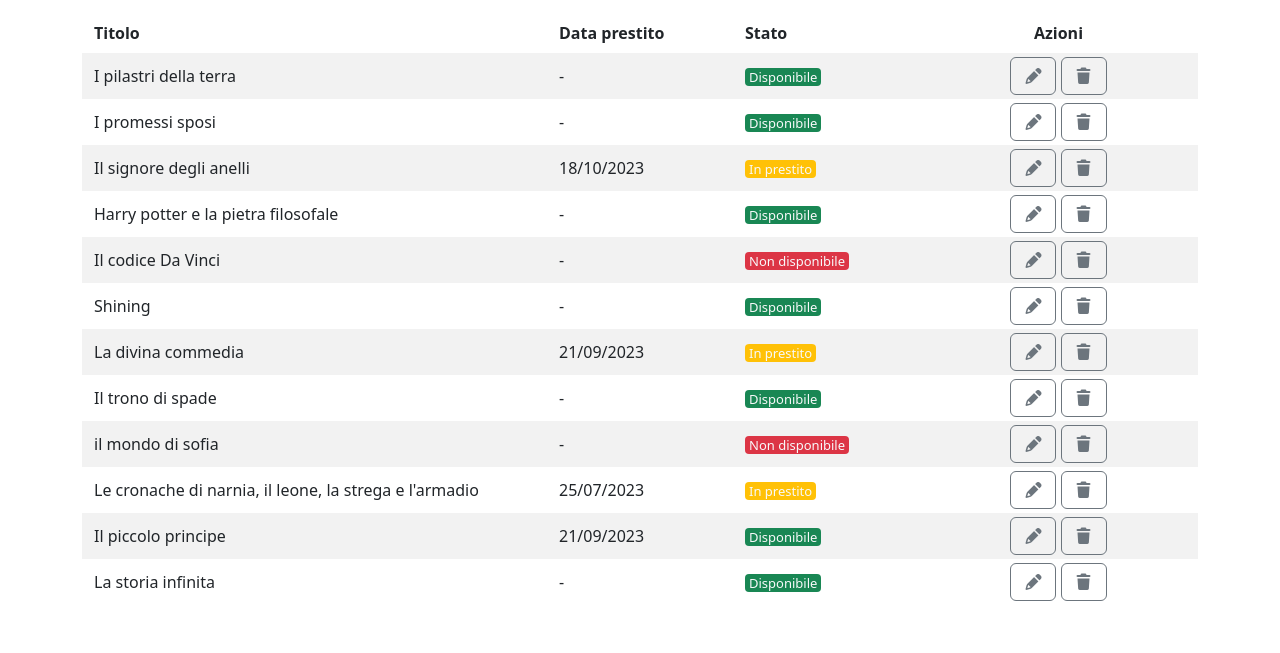
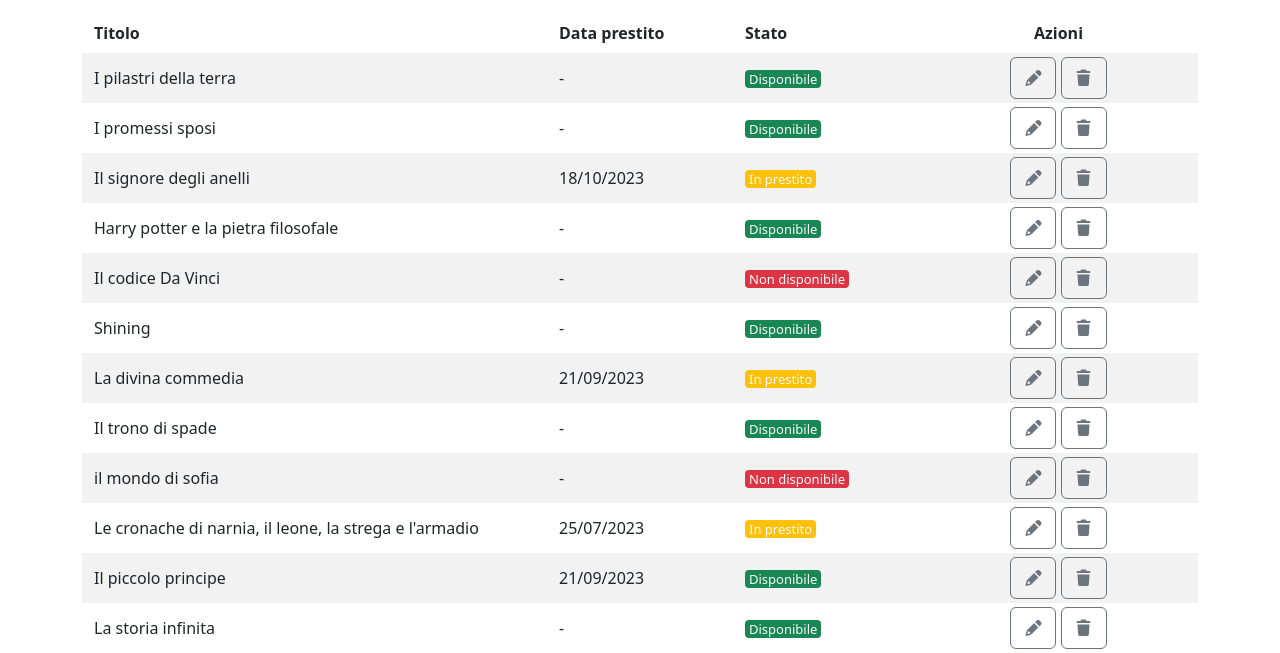
Before and after one commit to LuigiCasale95/html-css-bootstrap-dashboard, a plain HTML site: page index.html in a window 1280 px wide. Shown: the part 164-817 px from the top of the page. Drawn offline with nearby package versions, Linux system fonts and the light colour scheme.

Commit message:
correzione navbar e padding bottoni

```diff
--- a/index.html
+++ b/index.html
@@ -24,7 +24,7 @@
 <nav class="navbar navbar-expand-lg">
   <div class="container-fluid">
     <a class="navbar-brand" href="#"><img src="img/duck.png" alt="duck"></a>
-    <button class="navbar-toggler bg-secondary" type="button" data-bs-toggle="collapse" data-bs-target="#navbarSupportedContent" aria-controls="navbarSupportedContent" aria-expanded="false" aria-label="Toggle navigation">
+    <button class="navbar-toggler bg-dark" type="button" data-bs-toggle="collapse" data-bs-target="#navbarSupportedContent" aria-controls="navbarSupportedContent" aria-expanded="false" aria-label="Toggle navigation" data-bs-theme="dark">
       <span class="navbar-toggler-icon"></span>
     </button>
     <div class="collapse navbar-collapse" id="navbarSupportedContent">
@@ -89,7 +89,7 @@
 <!-- Inizio righe libri -->
 
 
- <div class="container text-left table-striped ">
+ <div class="container text-left">
 
   <div class="row d-flex align-items-center py-1 col-grigia">
     <!-- Titolo -->
@@ -110,8 +110,8 @@
     <!-- Azioni -->
     <div class="col col-sm-3 text-sm-nowrap col-md-3 text-center ">
 
-    <button type="button" class="btn btn-outline-secondary"><i class="fa-solid fa-pencil"></i></button>
-    <button type="button" class="btn btn-outline-secondary"><i class="fa-solid fa-trash"></i></button>
+    <button type="button" class="btn btn-outline-secondary py-2"><i class="fa-solid fa-pencil"></i></button>
+    <button type="button" class="btn btn-outline-secondary py-2"><i class="fa-solid fa-trash"></i></button>
     </div>
   </div>
 
@@ -135,8 +135,8 @@
     <!-- Azioni -->
     <div class="col col-sm-3 text-sm-nowrap col-md-3 text-center ">
 
-    <button type="button" class="btn btn-outline-secondary"><i class="fa-solid fa-pencil"></i></button>
-    <button type="button" class="btn btn-outline-secondary"><i class="fa-solid fa-trash"></i></button>
+    <button type="button" class="btn btn-outline-secondary py-2"><i class="fa-solid fa-pencil"></i></button>
+    <button type="button" class="btn btn-outline-secondary py-2"><i class="fa-solid fa-trash"></i></button>
     </div>
   </div>
 
@@ -159,8 +159,8 @@
     <!-- Azioni -->
     <div class="col col-sm-3 text-sm-nowrap col-md-3 text-center ">
 
-    <button type="button" class="btn btn-outline-secondary"><i class="fa-solid fa-pencil"></i></button>
-    <button type="button" class="btn btn-outline-secondary"><i class="fa-solid fa-trash"></i></button>
+    <button type="button" class="btn btn-outline-secondary py-2"><i class="fa-solid fa-pencil"></i></button>
+    <button type="button" class="btn btn-outline-secondary py-2"><i class="fa-solid fa-trash"></i></button>
     </div>
   </div>
 
@@ -184,8 +184,8 @@
     <!-- Azioni -->
     <div class="col col-sm-3 text-sm-nowrap col-md-3 text-center ">
 
-    <button type="button" class="btn btn-outline-secondary"><i class="fa-solid fa-pencil"></i></button>
-    <button type="button" class="btn btn-outline-secondary"><i class="fa-solid fa-trash"></i></button>
+    <button type="button" class="btn btn-outline-secondary py-2"><i class="fa-solid fa-pencil"></i></button>
+    <button type="button" class="btn btn-outline-secondary py-2"><i class="fa-solid fa-trash"></i></button>
     </div>
   </div>
 
@@ -208,8 +208,8 @@
     <!-- Azioni -->
     <div class="col col-sm-3 text-sm-nowrap col-md-3 text-center ">
 
-    <button type="button" class="btn btn-outline-secondary"><i class="fa-solid fa-pencil"></i></button>
-    <button type="button" class="btn btn-outline-secondary"><i class="fa-solid fa-trash"></i></button>
+    <button type="button" class="btn btn-outline-secondary py-2"><i class="fa-solid fa-pencil"></i></button>
+    <button type="button" class="btn btn-outline-secondary py-2"><i class="fa-solid fa-trash"></i></button>
     </div>
   </div>
 
@@ -233,8 +233,8 @@
     <!-- Azioni -->
     <div class="col col-sm-3 text-sm-nowrap col-md-3 text-center ">
 
-    <button type="button" class="btn btn-outline-secondary"><i class="fa-solid fa-pencil"></i></button>
-    <button type="button" class="btn btn-outline-secondary"><i class="fa-solid fa-trash"></i></button>
+    <button type="button" class="btn btn-outline-secondary py-2"><i class="fa-solid fa-pencil"></i></button>
+    <button type="button" class="btn btn-outline-secondary py-2"><i class="fa-solid fa-trash"></i></button>
     </div>
   </div>
 
@@ -257,8 +257,8 @@
     <!-- Azioni -->
     <div class="col col-sm-3 text-sm-nowrap col-md-3 text-center ">
 
-    <button type="button" class="btn btn-outline-secondary"><i class="fa-solid fa-pencil"></i></button>
-    <button type="button" class="btn btn-outline-secondary"><i class="fa-solid fa-trash"></i></button>
+    <button type="button" class="btn btn-outline-secondary py-2"><i class="fa-solid fa-pencil"></i></button>
+    <button type="button" class="btn btn-outline-secondary py-2"><i class="fa-solid fa-trash"></i></button>
     </div>
   </div>
 
@@ -282,8 +282,8 @@
     <!-- Azioni -->
     <div class="col col-sm-3 text-sm-nowrap col-md-3 text-center ">
 
-    <button type="button" class="btn btn-outline-secondary"><i class="fa-solid fa-pencil"></i></button>
-    <button type="button" class="btn btn-outline-secondary"><i class="fa-solid fa-trash"></i></button>
+    <button type="button" class="btn btn-outline-secondary py-2"><i class="fa-solid fa-pencil"></i></button>
+    <button type="button" class="btn btn-outline-secondary py-2"><i class="fa-solid fa-trash"></i></button>
     </div>
   </div>
 
@@ -306,8 +306,8 @@
     <!-- Azioni -->
     <div class="col col-sm-3 text-sm-nowrap col-md-3 text-center ">
 
-    <button type="button" class="btn btn-outline-secondary"><i class="fa-solid fa-pencil"></i></button>
-    <button type="button" class="btn btn-outline-secondary"><i class="fa-solid fa-trash"></i></button>
+    <button type="button" class="btn btn-outline-secondary py-2"><i class="fa-solid fa-pencil"></i></button>
+    <button type="button" class="btn btn-outline-secondary py-2"><i class="fa-solid fa-trash"></i></button>
     </div>
   </div>
 
@@ -331,8 +331,8 @@
     <!-- Azioni -->
     <div class="col col-sm-3 text-sm-nowrap col-md-3 text-center ">
 
-    <button type="button" class="btn btn-outline-secondary"><i class="fa-solid fa-pencil"></i></button>
-    <button type="button" class="btn btn-outline-secondary"><i class="fa-solid fa-trash"></i></button>
+    <button type="button" class="btn btn-outline-secondary py-2"><i class="fa-solid fa-pencil"></i></button>
+    <button type="button" class="btn btn-outline-secondary py-2"><i class="fa-solid fa-trash"></i></button>
     </div>
   </div>
 
@@ -355,8 +355,8 @@
     <!-- Azioni -->
     <div class="col col-sm-3 text-sm-nowrap col-md-3 text-center ">
 
-    <button type="button" class="btn btn-outline-secondary"><i class="fa-solid fa-pencil"></i></button>
-    <button type="button" class="btn btn-outline-secondary"><i class="fa-solid fa-trash"></i></button>
+    <button type="button" class="btn btn-outline-secondary py-2"><i class="fa-solid fa-pencil"></i></button>
+    <button type="button" class="btn btn-outline-secondary py-2"><i class="fa-solid fa-trash"></i></button>
     </div>
   </div>
 
@@ -380,8 +380,8 @@
     <!-- Azioni -->
     <div class="col col-sm-3 text-sm-nowrap col-md-3 text-center ">
 
-    <button type="button" class="btn btn-outline-secondary"><i class="fa-solid fa-pencil"></i></button>
-    <button type="button" class="btn btn-outline-secondary"><i class="fa-solid fa-trash"></i></button>
+    <button type="button" class="btn btn-outline-secondary py-2"><i class="fa-solid fa-pencil"></i></button>
+    <button type="button" class="btn btn-outline-secondary py-2"><i class="fa-solid fa-trash"></i></button>
     </div>
   </div>
 
```
